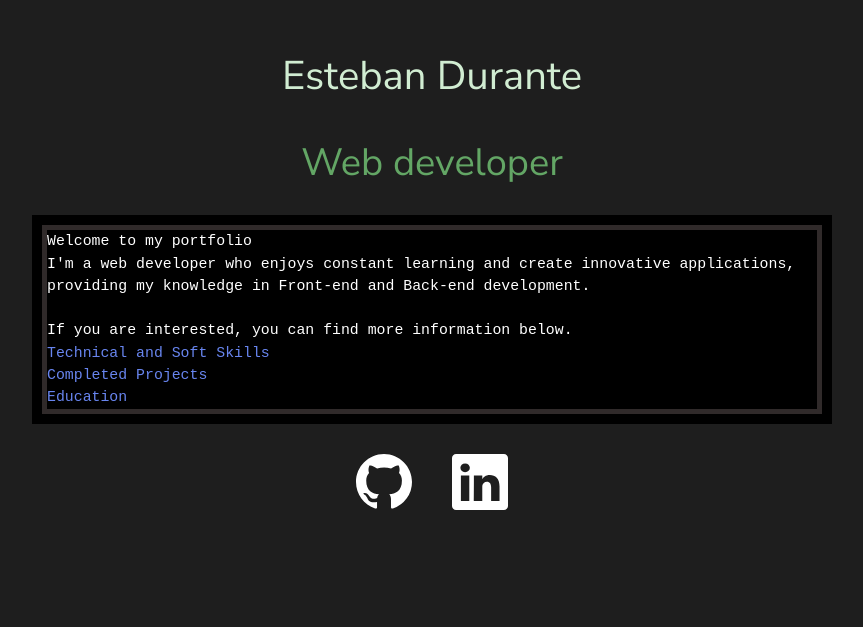
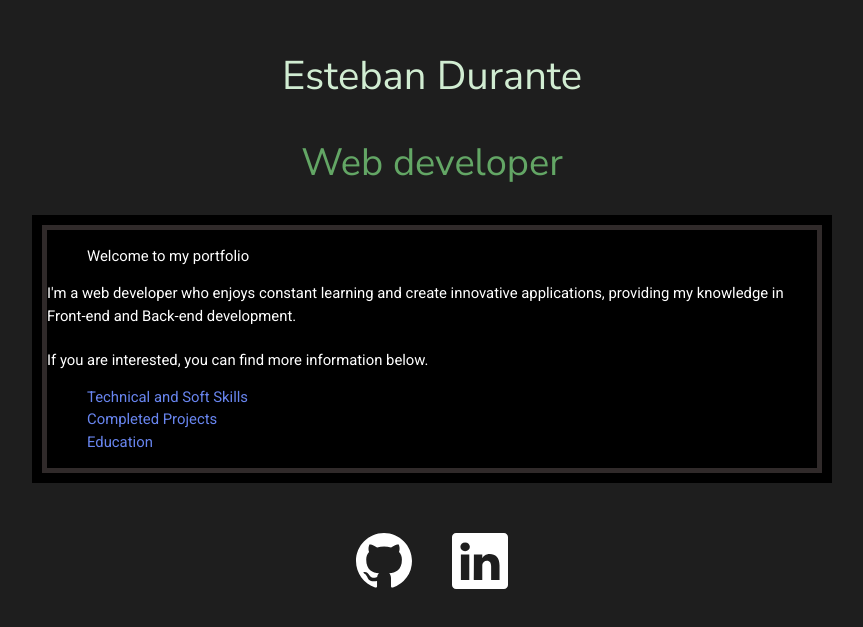
Before and after one commit to Durphan/Portfolio, a React (Vite) app: page / in a window 1280 px wide. Shown: the part 107-734 px from the top of the page, without its empty margins (208-1071 px from the left). Built offline with nearby package versions, Linux system fonts and the light colour scheme.

Commit message:
Revert "feat: Added scroll behaviour and removed unnecessary tags"

```diff
--- a/src/App.css
+++ b/src/App.css
@@ -1,6 +1,6 @@
-* {
+#root {
   margin: 0;
   padding: 0;
   box-sizing: border-box;
-  scroll-behavior: smooth;
+scroll-behavior: smooth;
 }
--- a/src/pages/home/components/consoleEmulator.jsx
+++ b/src/pages/home/components/consoleEmulator.jsx
@@ -23,18 +23,25 @@ export const ConsoleEmulator = () => {
         width: isMobile ? "100%" : "70%",
         margin: "0 auto",
         overflowY: "auto",
-        fontFamily: "monospace",
-        height: "100%",
-        backgroundColor: "black",
-        color: "white",
-        padding: "10px",
-        maxWidth: "800px",
-        marginBottom: "30px",
       }}
     >
+      <Box
+        sx={{
+          backgroundColor: "black",
+          color: "white",
+          padding: "10px",
+          fontFamily: "monospace",
+          height: "100%",
+          width: "100%",
+          maxWidth: "800px",
+          margin: "0 auto",
+          marginBottom: "30px",
+        }}
+      >
         {output.map((content, index) => (
-          <div key={index} >{content}</div>
+          <Typography key={index}>{content}</Typography>
         ))}
       </Box>
+    </Box>
   );
 };
```
Also changed, not shown: src/pages/skills/components/softSkills.jsx (+14 -7 lines).
